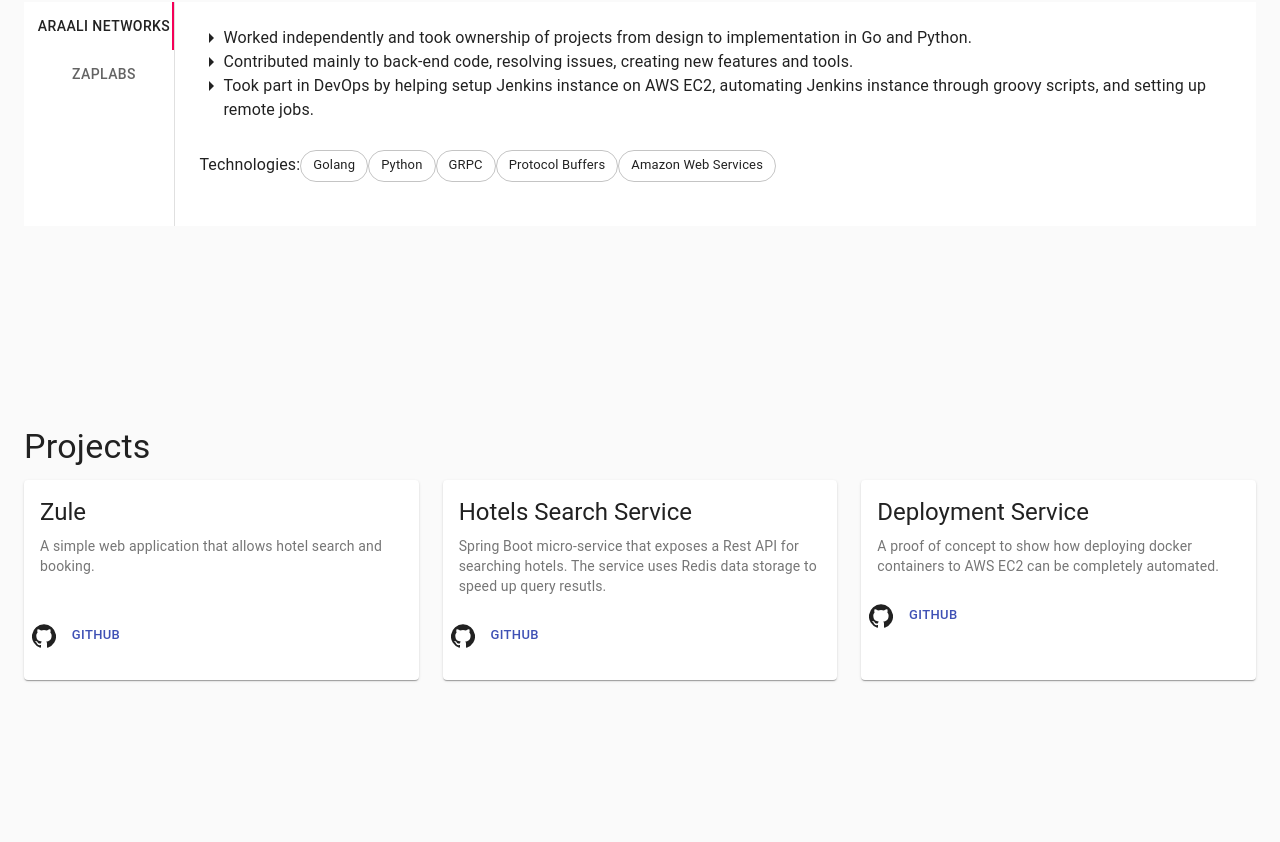
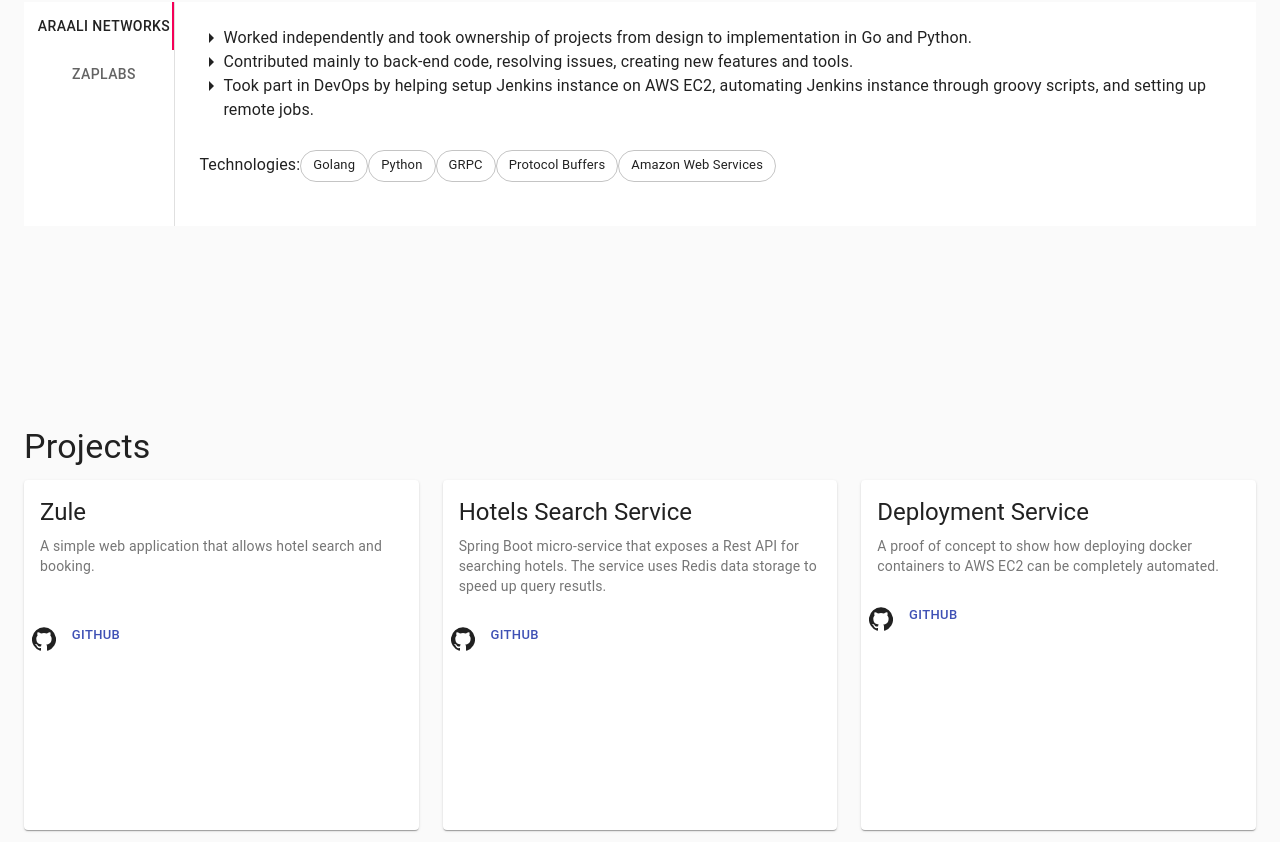
Before and after one commit to shsingh67/next-portfolio, a Next.js app: page / in a window 1280 px wide. Shown: the part 1256-2098 px from the top of the page. Before the commit the page ends 1948 px from the top, so only its background shows below. Built offline with nearby package versions, Linux system fonts and the light colour scheme.

Commit message:
fixed size

```diff
--- a/components/ProjectCard.js
+++ b/components/ProjectCard.js
@@ -6,11 +6,16 @@ import CardContent from '@material-ui/core/CardContent';
 import Button from '@material-ui/core/Button';
 import Typography from '@material-ui/core/Typography';
 import GitHubIcon from '@material-ui/icons/GitHub';
+import { Grid } from '@material-ui/core';
 
 const useStyles = makeStyles({
   root: {
-      height:"200px"
+      height:"350px"
   },
+  position: {
+      alignItems: "flex-end"
+
+  }
 });
 
 const ProjectCard = props => {
@@ -27,10 +32,10 @@ const ProjectCard = props => {
           </Typography>
         </CardContent>
 
-      <CardActions>
+      <CardActions className={classes.position}>
         <GitHubIcon/>
         <Button size="small" color="primary" href={props.link} target="_blank">
-          GitHub
+            GitHub
         </Button>
       </CardActions>
     </Card>
```
